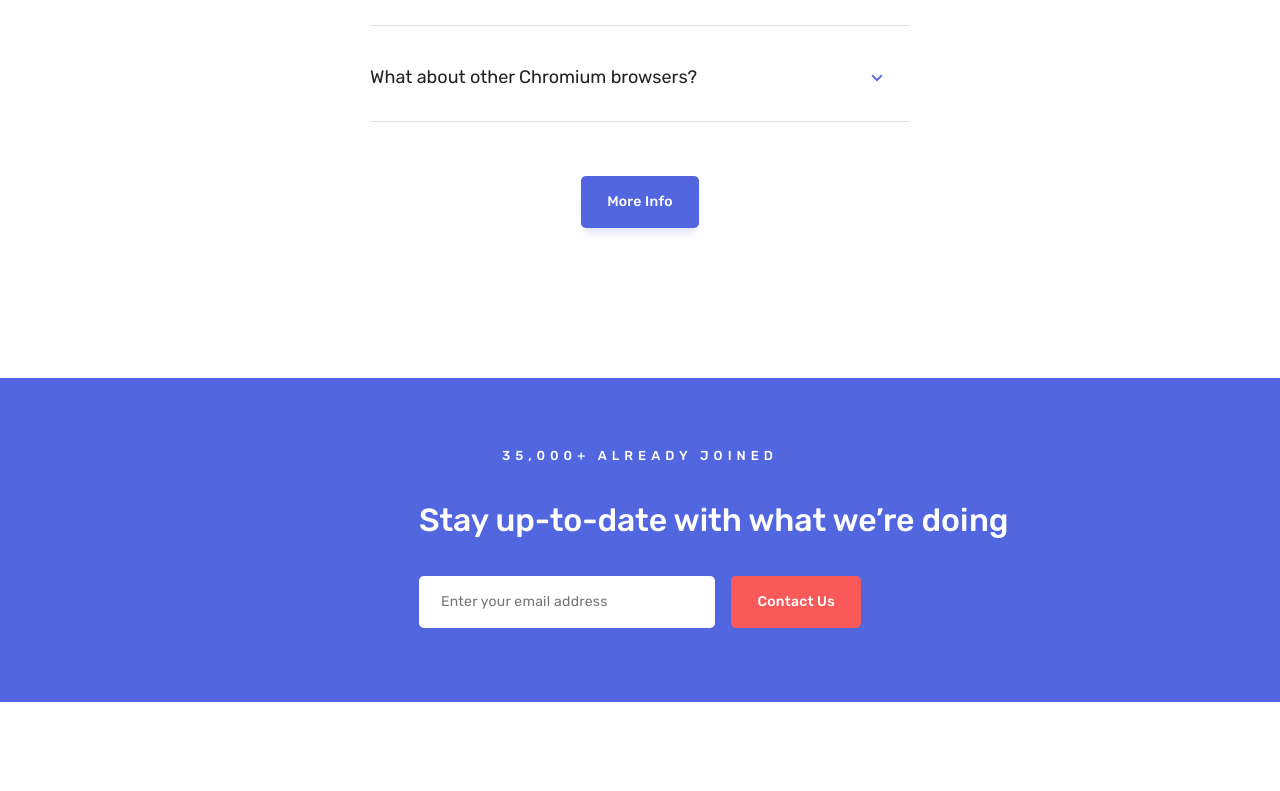
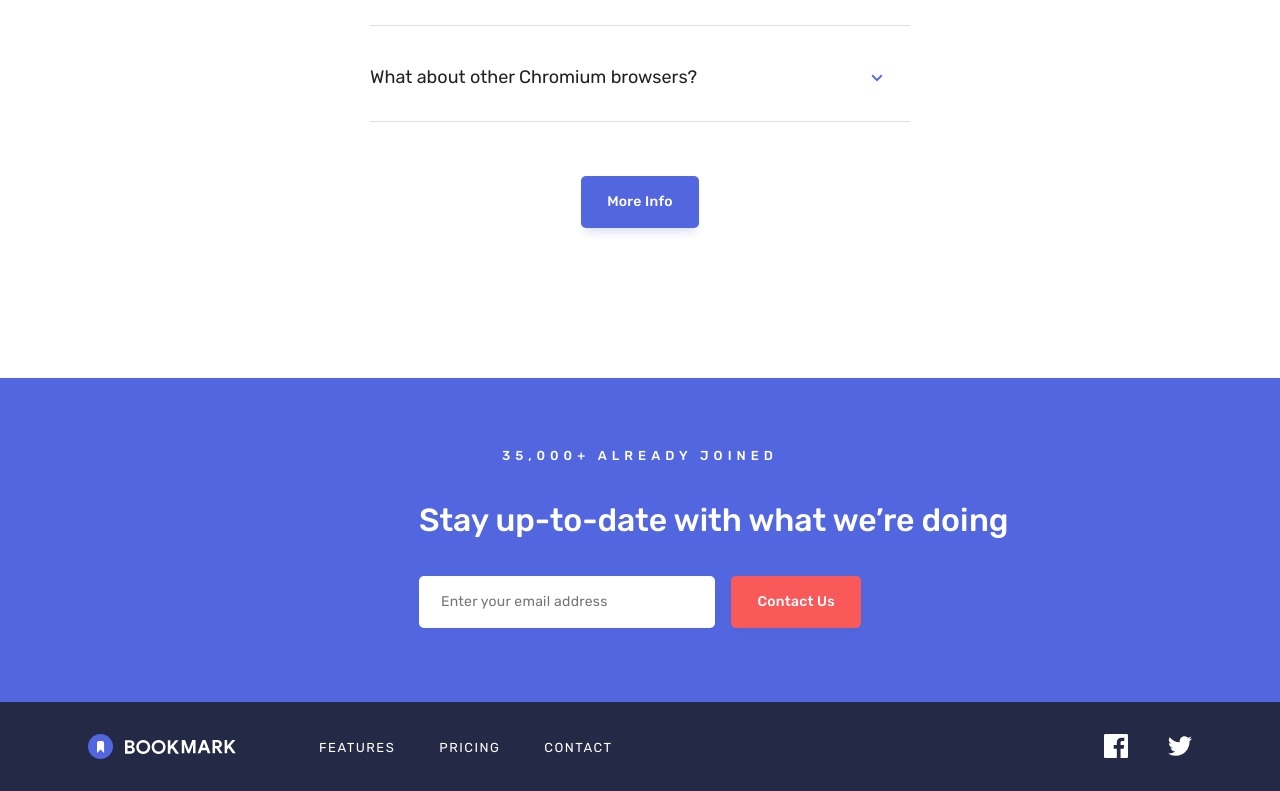
Before and after one commit to frontendoniyorbek/bookmark-landing-page, a plain HTML site: page index.html in a window 1280 px wide. Shown: the part 2792-3583 px from the top of the page. Before the commit the page ends 3494 px from the top, so only its background shows below. Drawn offline with Linux system fonts and the light colour scheme.

Commit message:
Add site-footer

```diff
--- a/css/styles.css
+++ b/css/styles.css
@@ -607,3 +607,66 @@ img{
     font-size: 14px;
     line-height: 28px;
 }
+
+
+/* SITE-FOOTER */
+.site-footer {
+    background-color: var(--write-color);
+}
+
+.site-footer__container {
+    display: flex;
+    align-items: center;
+}
+
+.site-footer__logo {
+    margin-right: 63px;
+    padding-top: 32px;
+    padding-bottom: 32px;
+}
+
+.site-footer__img {
+    display: block;
+    width: 148px;
+    height: 25px;
+    object-fit: contain;
+}
+
+.site-footer__sitenav {
+    margin-right: auto;
+}
+
+.sitenav--white .sitenav__link{
+    color: #fff;
+}
+
+.sitenav--white .sitenav__link:hover {
+    color: var(--dark-color);
+}
+
+.socials {
+    display: flex;
+    align-items: center;
+    justify-content: center;
+    padding: 0;
+    margin: 0;
+    list-style: none;
+}
+
+.socials__item:not(:last-child) {
+    margin-right: 40px;
+}
+
+.socials__link {
+    display: flex;
+    color: #fff;
+    transition: color .3s ease, opacity .3s ease;
+}
+
+.socials__link:hover {
+    color: var(--dark-color);
+}
+
+.socials__link:active {
+    opacity: 0.6;
+}
--- a/index.html
+++ b/index.html
@@ -196,6 +196,39 @@
     </main>
     <!-- /MAIN -->
 
+    <footer class="site-footer">
+        <div class="site-footer__container container">
+            <a class="site-footer__logo" href="#">
+                <img class="site-footer__img" src="./img/logo-white.svg" alt="" width="148" height="25">
+            </a>
+            <div class="site-footer__sitenav sitenav sitenav--white">
+                <ul class="sitenav__list">
+                    <li class="sitenav__item">
+                        <a class="sitenav__link" href="#">FEATURES</a>
+                    </li>
+                    <li class="sitenav__item">
+                        <a class="sitenav__link" href="#">PRICING</a>
+                    </li>
+                    <li class="sitenav__item">
+                        <a class="sitenav__link" href="#">CONTACT</a>
+                    </li>
+                </ul>
+            </div>
+            <ul class="socials">
+                <li class="socials__item">
+                    <a class="socials__link" href="#">
+                        <svg class="socials__icon" width="24" height="24" fill="none" xmlns="http://www.w3.org/2000/svg"><path fill-rule="evenodd" clip-rule="evenodd" d="M22.675 0H1.325C.593 0 0 .593 0 1.325v21.351C0 23.407.593 24 1.325 24H12.82v-9.294H9.692v-3.622h3.128V8.413c0-3.1 1.893-4.788 4.659-4.788 1.325 0 2.463.099 2.795.143v3.24l-1.918.001c-1.504 0-1.795.715-1.795 1.763v2.313h3.587l-.467 3.622h-3.12V24h6.116c.73 0 1.323-.593 1.323-1.325V1.325C24 .593 23.407 0 22.675 0Z" fill="currentColor"/></svg>
+                    </a>
+                </li>
+                <li class="socials__item">
+                    <a class="socials__link" href="#">
+                        <svg class="socials__icon" width="24" height="20" fill="none" xmlns="http://www.w3.org/2000/svg"><path fill-rule="evenodd" clip-rule="evenodd" d="M24 2.557a9.83 9.83 0 0 1-2.828.775A4.932 4.932 0 0 0 23.337.608a9.864 9.864 0 0 1-3.127 1.195A4.916 4.916 0 0 0 16.616.248c-3.179 0-5.515 2.966-4.797 6.045A13.978 13.978 0 0 1 1.671 1.149a4.93 4.93 0 0 0 1.523 6.574 4.903 4.903 0 0 1-2.229-.616c-.054 2.281 1.581 4.415 3.949 4.89a4.935 4.935 0 0 1-2.224.084 4.928 4.928 0 0 0 4.6 3.419A9.9 9.9 0 0 1 0 17.54a13.94 13.94 0 0 0 7.548 2.212c9.142 0 14.307-7.721 13.995-14.646A10.025 10.025 0 0 0 24 2.557Z" fill="currentColor"/></svg>
+                    </a>
+                </li>
+            </ul>
+        </div>
+    </footer>
+
     <script src="js/main.js"></script>
 </body>
 </html>
```
Also changed, not shown: img/facebook.svg (added), img/logo-white.svg (added), img/twitter.svg (added).
